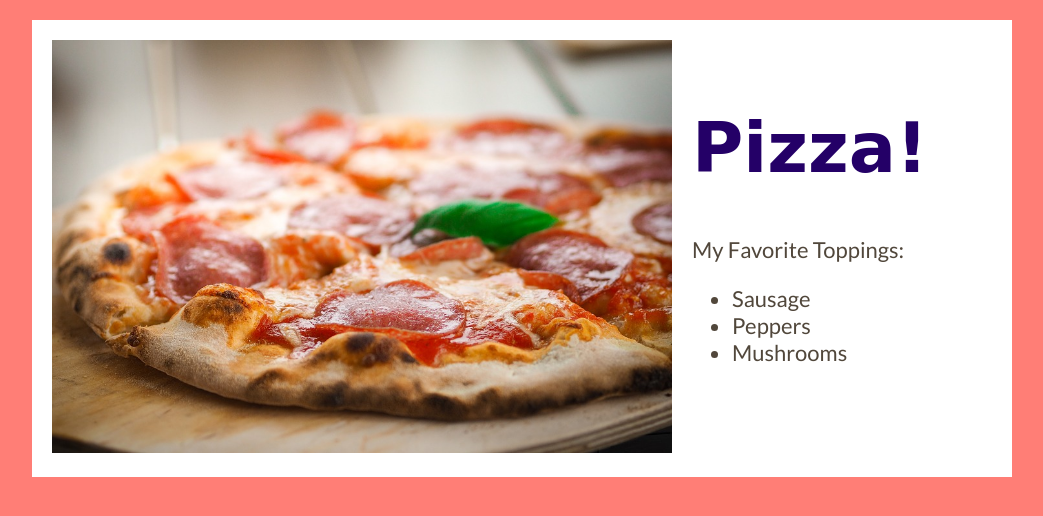
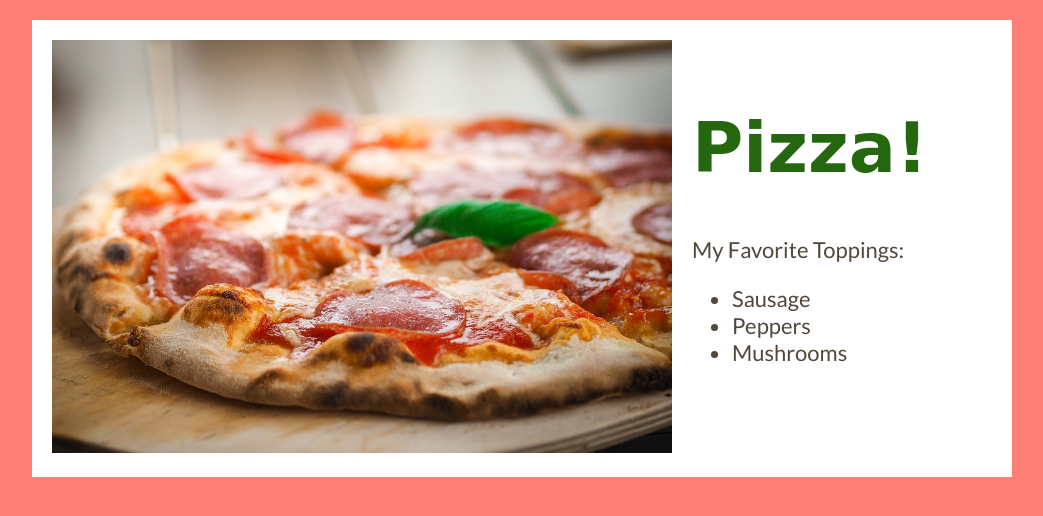
Before and after one commit to lalark/pizza, a plain HTML site: page index.html in a window 1280 px wide. Shown: the whole page, without its empty margins (118-1161 px from the left). Drawn offline with Linux system fonts and the light colour scheme; a web font is replaced by a local one.

Commit message:
Header Text Color
Dark Blue to Dark Green

```diff
--- a/style.css
+++ b/style.css
@@ -39,7 +39,7 @@ img {
 h1 {
   font-family: 'Fredericka the Great', cursive;
   font-size: 70px;
-  color: #240067;
+  color: #24670F;
 }
 
 p, li {
```
